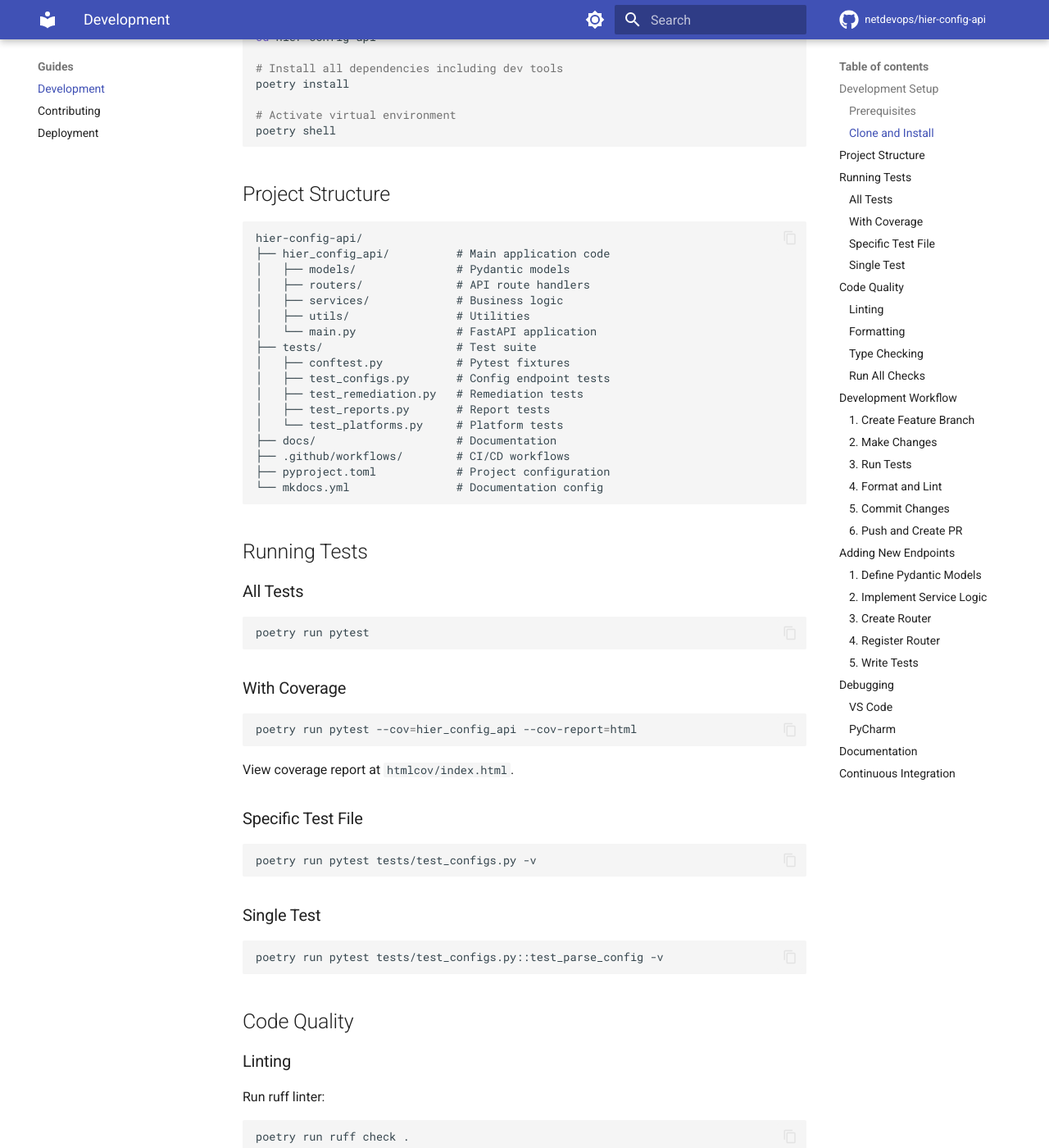
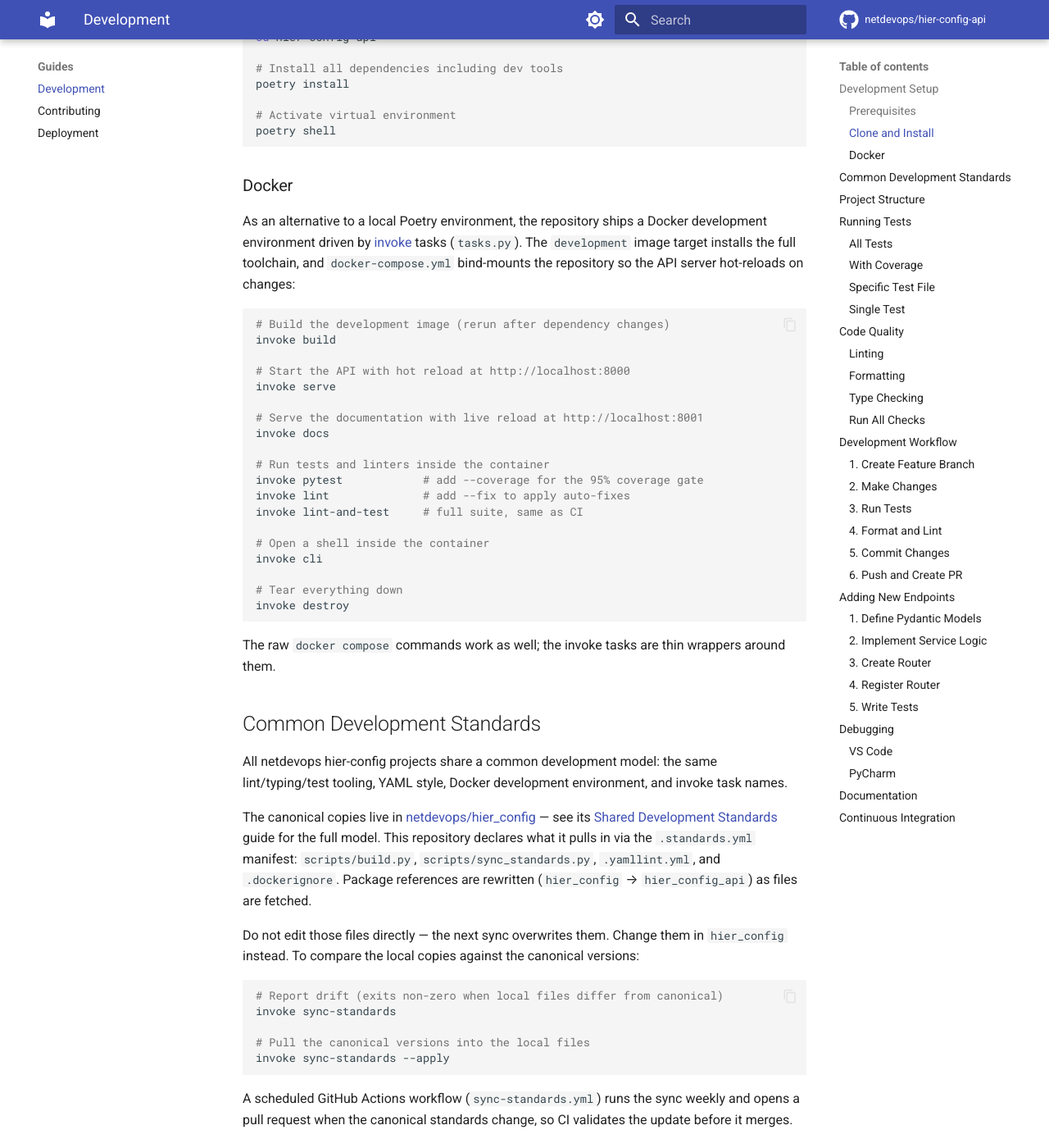
Before and after one commit to netdevops/hier-config-api, an MkDocs documentation site: the page built from docs/guides/development.md, in a window 1280 px wide and 1400 px high, scrolled down 574 px. Shown: the whole window at 82% size. Built offline with MkDocs 1.6.1 and Material for MkDocs 9.7.7, drawn with Linux system fonts in a browser that asks for light colours; comment, search, counter and statistics services are not loaded; the version menu is left out.

Commit message:
Fix Read the Docs build, add Docker dev environment and standards sync
Read the Docs produced no usable build. The config ran `poetry install`
without pointing VIRTUAL_ENV at the environment Read the Docs runs mkdocs
from, so Poetry created its own virtualenv and mkdocs was never installed
where the build could find it. It also declared a second, conflicting
install path via docs/requirements.txt. Point the install at
$READTHEDOCS_VIRTUALENV_PATH and drop the requirements file, leaving
pyproject.toml as the single source of docs dependencies. The package
itself must be installed because the mkdocstrings reference pages import
it, so the simpler requirements-only approach used by hier_config does
not work here.

Add a Docker development environment driven by invoke tasks, and adopt
the shared standards published by netdevops/hier_config: build.py,
sync_standards.py, .yamllint.yml, and .dockerignore now come from there
via the .standards.yml manifest, with hier_config rewritten to
hier_config_api as they are fetched. A scheduled workflow applies the
sync weekly and opens a PR so CI validates the update before it merges.

Relax the ruff pin from <0.15 to ^0.16 to match the canonical repository.
The old pin was the reason scripts/build.py had diverged: ruff 0.14 does
not understand the `# ruff: ignore[...]` directive the canonical file
uses. On 0.16 that directive is not merely accepted but required, so the
existing `# noqa` comments were converted. Add pytest-profiling for the
--profile option the canonical build.py exposes. With those aligned,
`invoke sync-standards` reports zero drift.

Co-Authored-By: Claude Opus 5 (1M context) <noreply@anthropic.com>

````diff
--- a/docs/guides/development.md
+++ b/docs/guides/development.md
@@ -23,6 +23,69 @@ poetry install
 # Activate virtual environment
 poetry shell
 ```
+
+### Docker
+
+As an alternative to a local Poetry environment, the repository ships a Docker
+development environment driven by [invoke](https://www.pyinvoke.org/) tasks
+(`tasks.py`). The `development` image target installs the full toolchain, and
+`docker-compose.yml` bind-mounts the repository so the API server hot-reloads
+on changes:
+
+```bash
+# Build the development image (rerun after dependency changes)
+invoke build
+
+# Start the API with hot reload at http://localhost:8000
+invoke serve
+
+# Serve the documentation with live reload at http://localhost:8001
+invoke docs
+
+# Run tests and linters inside the container
+invoke pytest            # add --coverage for the 95% coverage gate
+invoke lint              # add --fix to apply auto-fixes
+invoke lint-and-test     # full suite, same as CI
+
+# Open a shell inside the container
+invoke cli
+
+# Tear everything down
+invoke destroy
+```
+
+The raw `docker compose` commands work as well; the invoke tasks are thin
+wrappers around them.
+
+## Common Development Standards
+
+All netdevops hier-config projects share a common development model: the same
+lint/typing/test tooling, YAML style, Docker development environment, and
+invoke task names.
+
+The canonical copies live in
+[netdevops/hier_config](https://github.com/netdevops/hier_config) — see its
+[Shared Development Standards](https://netdevops.github.io/hier_config/dev/shared-standards/)
+guide for the full model. This repository declares what it pulls in via the
+`.standards.yml` manifest: `scripts/build.py`, `scripts/sync_standards.py`,
+`.yamllint.yml`, and `.dockerignore`. Package references are rewritten
+(`hier_config` → `hier_config_api`) as files are fetched.
+
+Do not edit those files directly — the next sync overwrites them. Change them
+in `hier_config` instead. To compare the local copies against the canonical
+versions:
+
+```bash
+# Report drift (exits non-zero when local files differ from canonical)
+invoke sync-standards
+
+# Pull the canonical versions into the local files
+invoke sync-standards --apply
+```
+
+A scheduled GitHub Actions workflow (`sync-standards.yml`) runs the sync
+weekly and opens a pull request when the canonical standards change, so CI
+validates the update before it merges.
 
 ## Project Structure
 
````
Also changed, not shown: .readthedocs.yaml (+5 -14 lines), .standards.yml (added, +20 -0 lines), README.md (+23 -0 lines), docker-compose.yml (added, +24 -0 lines), docs/guides/deployment.md (+12 -35 lines), docs/requirements.txt (deleted, +0 -7 lines), pyproject.toml (+5 -2 lines), tasks.py (added, +78 -0 lines), 8 other files.
